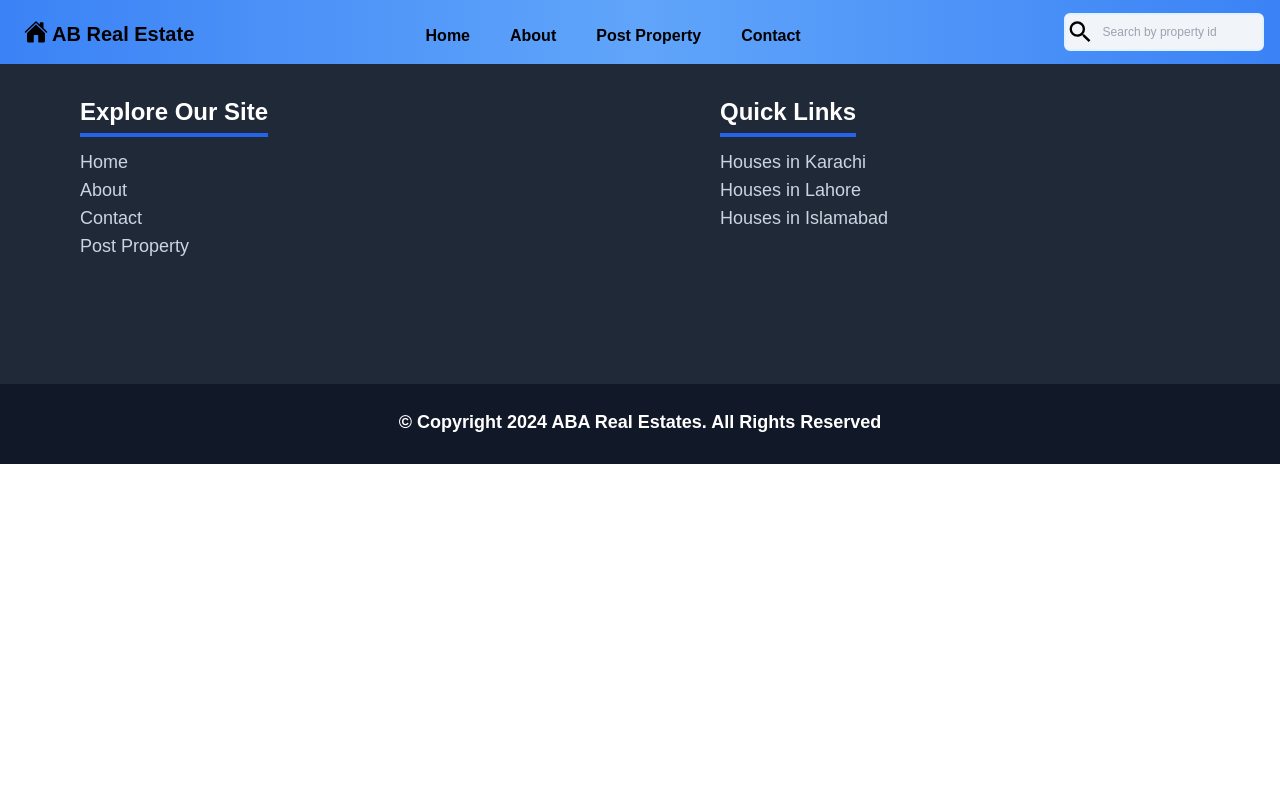
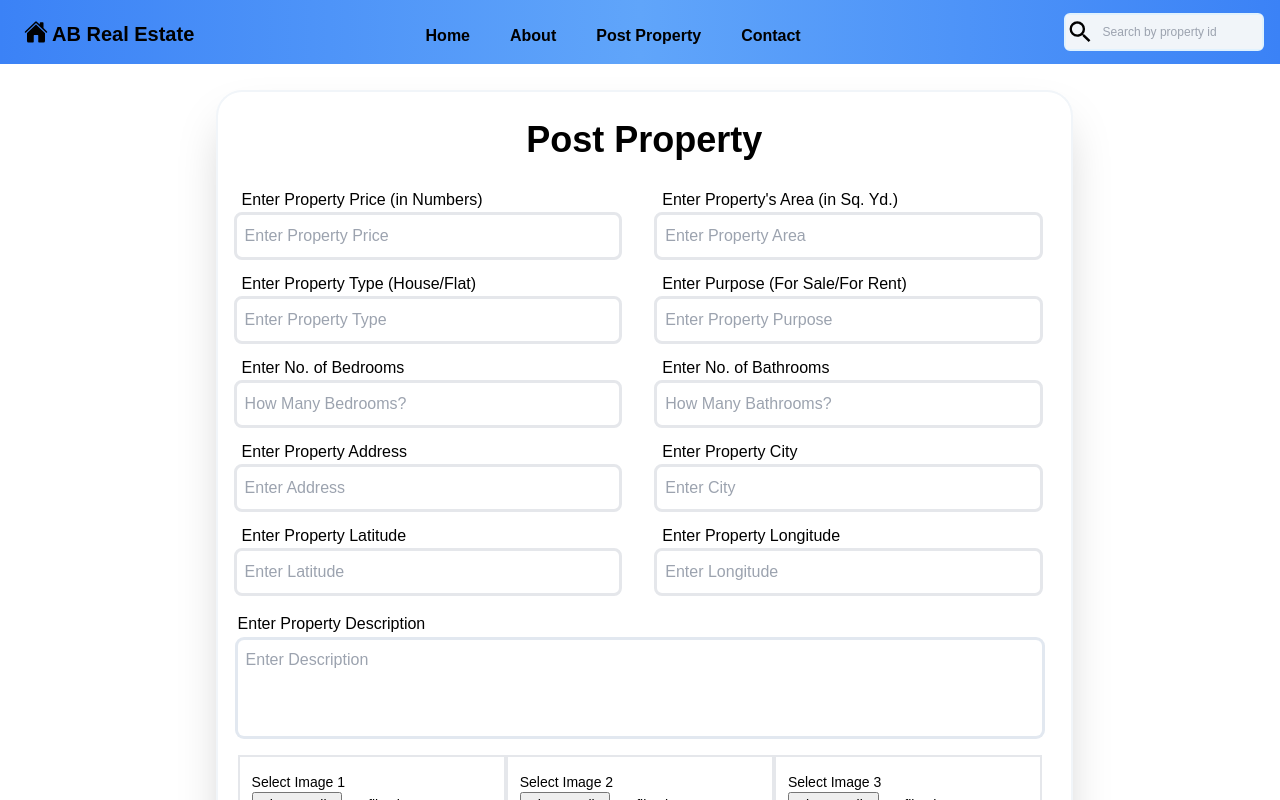
Before and after one commit to Arham097/AB-Real-Estate, a React (Vite) app in the folder client/: page /post-property in a window 1280 px wide. Shown: the top 800 px of the page. Built offline with nearby package versions, Linux system fonts and the light colour scheme.

Commit message:
post property completed

```diff
--- a/client/src/App.jsx
+++ b/client/src/App.jsx
@@ -2,6 +2,8 @@ import { BrowserRouter, Route, Routes } from "react-router-dom";
 import Home from "./Pages/Home";
 import Header from "./Components/Header";
 import Footer from "./Components/Footer";
+import SearchResult from "./Pages/SearchResult";
+import PostProeprty from "./Pages/PostProeprty";
 
 const App = () => {
   return (
@@ -9,6 +11,8 @@ const App = () => {
       <Header />
       <Routes>
         <Route path="/" element={<Home />}></Route>
+        <Route path="/search-result" element={<SearchResult />}></Route>
+        <Route path="/post-property" element={<PostProeprty />}></Route>
       </Routes>
       <Footer />
     </BrowserRouter>
--- a/client/src/Components/Hero.jsx
+++ b/client/src/Components/Hero.jsx
@@ -1,9 +1,30 @@
 import { useGSAP } from "@gsap/react";
 import gsap from "gsap";
 import React, { useEffect, useRef, useState } from "react";
+import { useNavigate } from "react-router-dom";
 
 const Hero = () => {
-  // const leftDiv = useRef();
+  const navigate = useNavigate();
+  const HomeCity = useRef();
+  const HomePropertyType = useRef();
+  const minPrice = useRef();
+  const maxPrice = useRef();
+  const minArea = useRef();
+  const maxArea = useRef();
+  const searchPlace = useRef();
+
+  const searchHomes = () => {
+    console.log(HomeCity.current.value);
+    console.log(HomePropertyType.current.value);
+    console.log(searchPlace.current.value);
+    console.log(minPrice.current.value);
+    console.log(maxPrice.current.value);
+    console.log(minArea.current.value);
+    console.log(maxArea.current.value);
+
+    navigate("/search-result");
+  };
+
   const images = [
     "/Home-Images/home-image-1.jpg",
     "/Home-Images/home-image-2.jpg",
@@ -45,6 +66,7 @@ const Hero = () => {
               <select
                 name=""
                 id=""
+                ref={HomeCity}
                 className="w-4/5 px-2 bg-slate-200 text-gray-700 rounded-md border border-gray-300 focus:outline-none focus:ring-2 focus:ring-blue-500 max-sm:h-6 "
               >
                 <option value="Karachi">Karachi</option>
@@ -54,10 +76,16 @@ const Hero = () => {
             </div>
             <input
               type="text"
+              ref={searchPlace}
               placeholder="Enter Place"
               className="w-3/5 h-2/3 px-5 focus:outline-none focus:ring-2 focus:ring-blue-300 rounded-md max-sm:w-full max-sm:h-1/4 max-[450px]:text-ms "
             />
-            <button className="px-6 py-4 font-bold bg-blue-500 text-white rounded-lg hover:bg-blue-600 focus:outline-none focus:ring-2 focus:ring-blue-300 max-sm:h-1/4">
+            <button
+              className="px-6 py-4 font-bold bg-blue-500 text-white rounded-lg hover:bg-blue-600 focus:outline-none focus:ring-2 focus:ring-blue-300 max-sm:h-1/4"
+              onClick={() => {
+                searchHomes();
+              }}
+            >
               Search
             </button>
           </div>
@@ -67,6 +95,7 @@ const Hero = () => {
               <select
                 name=""
                 id=""
+                ref={HomePropertyType}
                 className="w-4/5 px-2 bg-slate-200 text-gray-700 rounded-md border border-gray-300 focus:outline-none focus:ring-2 focus:ring-blue-500"
               >
                 <option value="House">House</option>
@@ -79,6 +108,7 @@ const Hero = () => {
                 <select
                   name=""
                   id=""
+                  ref={minPrice}
                   className="w-2/5 px-2 bg-slate-200 text-gray-700 rounded-md border border-gray-300 focus:outline-none focus:ring-2 focus:ring-blue-500"
                 >
                   <option value="1000000">1000000</option>
@@ -92,6 +122,7 @@ const Hero = () => {
                 <select
                   name=""
                   id=""
+                  ref={maxPrice}
                   className="w-2/5 px-2 bg-slate-200 text-gray-700 rounded-md border border-gray-300 focus:outline-none focus:ring-2 focus:ring-blue-500"
                 >
                   <option value="2000000">2000000</option>
@@ -109,6 +140,7 @@ const Hero = () => {
                 <select
                   name=""
                   id=""
+                  ref={minArea}
                   className="w-2/5  bg-slate-200 text-gray-700 rounded-md border border-gray-300 focus:outline-none focus:ring-2 focus:ring-blue-500"
                 >
                   <option value="1">1</option>
@@ -122,6 +154,7 @@ const Hero = () => {
                 <select
                   name=""
                   id=""
+                  ref={maxArea}
                   className="w-2/5 bg-slate-200 text-gray-700 rounded-md border border-gray-300 focus:outline-none focus:ring-2 focus:ring-blue-500"
                 >
                   <option value="2">2</option>
--- /dev/null
+++ b/client/src/Pages/PostProeprty.jsx
@@ -0,0 +1,174 @@
+import React from "react";
+
+const PostProeprty = () => {
+  return (
+    <div className="w-4/6 min-h-scree mx-[17%] mt-7 rounded-3xl mb-8 pb-6 shadow-2xl ring-2 ring-slate-100">
+      <h1 className="text-center text-4xl font-bold pt-7 max-md:text-2xl">
+        Post Property
+      </h1>
+      <form action="/post-property" className="w-full h-full px-3" method="GET">
+        <div className="grid grid-cols-2 mt-7 pr-3 gap-x-6 gap-y-3 max-md:grid-cols-1">
+          <div className="entry px-1">
+            <p className="px-2 font-medium max-lg:text-sm">
+              Enter Property Price (in Numbers)
+            </p>
+            <input
+              type="text"
+              name="price"
+              required
+              placeholder="Enter Property Price"
+              className=" w-full h-12 rounded-lg outline-none transition-all ease-in focus:border-blue-400 border-[3px] px-2  max-lg:text-sm"
+            />
+          </div>
+          <div className="entry px-1 ">
+            <p className="px-2 font-medium max-lg:text-sm">
+              Enter Property's Area (in Sq. Yd.)
+            </p>
+            <input
+              type="text"
+              name="area"
+              required
+              placeholder="Enter Property Area"
+              className=" w-full h-12 rounded-lg outline-none transition-all ease-in focus:border-blue-400 border-[3px] px-2 max-lg:text-sm"
+            />
+          </div>
+          <div className="entry px-1">
+            <p className="px-2 font-medium max-lg:text-sm">
+              Enter Property Type (House/Flat)
+            </p>
+            <input
+              type="text"
+              name="property-type"
+              required
+              placeholder="Enter Property Type"
+              className="w-full h-12 rounded-lg outline-none transition-all ease-in focus:border-blue-400 border-[3px] px-2 max-lg:text-sm"
+            />
+          </div>
+          <div className="entry px-1">
+            <p className="px-2 font-medium max-lg:text-sm">
+              Enter Purpose (For Sale/For Rent)
+            </p>
+            <input
+              type="text"
+              name="purpose"
+              required
+              placeholder="Enter Property Purpose"
+              className="w-full h-12 rounded-lg outline-none transition-all ease-in focus:border-blue-400 border-[3px] px-2 max-lg:text-sm"
+            />
+          </div>
+          <div className="entry px-1">
+            <p className="px-2 font-medium max-lg:text-sm">
+              Enter No. of Bedrooms
+            </p>
+            <input
+              type="text"
+              name="bedrooms"
+              required
+              placeholder="How Many Bedrooms?"
+              className="w-full h-12 rounded-lg outline-none transition-all ease-in focus:border-blue-400 border-[3px] px-2 max-lg:text-sm"
+            />
+          </div>
+          <div className="entry px-1">
+            <p className="px-2 font-medium max-lg:text-sm">
+              Enter No. of Bathrooms
+            </p>
+            <input
+              type="text"
+              name="baths"
+              required
+              placeholder="How Many Bathrooms?"
+              className="w-full h-12 rounded-lg outline-none transition-all ease-in focus:border-blue-400 border-[3px] px-2 max-lg:text-sm"
+            />
+          </div>
+          <div className="entry px-1">
+            <p className="px-2 font-medium max-lg:text-sm">
+              Enter Property Address
+            </p>
+            <input
+              type="text"
+              name="location"
+              required
+              placeholder="Enter Address"
+              className="w-full h-12 rounded-lg outline-none transition-all ease-in focus:border-blue-400 border-[3px] px-2 max-lg:text-sm"
+            />
+          </div>
+          <div className="entry px-1">
+            <p className="px-2 font-medium max-lg:text-sm">
+              Enter Property City
+            </p>
+            <input
+              type="text"
+              name="city"
+              required
+              placeholder="Enter City"
+              className="w-full h-12 rounded-lg outline-none transition-all ease-in focus:border-blue-400 border-[3px] px-2 max-lg:text-sm"
+            />
+          </div>
+          <div className="entry px-1">
+            <p className="px-2 font-medium max-lg:text-sm">
+              Enter Property Latitude
+            </p>
+            <input
+              type="text"
+              name="latitude"
+              required
+              placeholder="Enter Latitude"
+              className="w-full h-12 rounded-lg outline-none transition-all ease-in focus:border-blue-400 border-[3px] px-2 max-lg:text-sm"
+            />
+          </div>
+          <div className="entry px-1">
+            <p className="px-2 font-medium max-lg:text-sm">
+              Enter Property Longitude
+            </p>
+            <input
+              type="text"
+              name="longitude"
+              required
+              placeholder="Enter Longitude"
+              className="w-full h-12 rounded-lg outline-none transition-all ease-in focus:border-blue-400 border-[3px] px-2 max-lg:text-sm"
+            />
+          </div>
+        </div>
+        <div className="textarea  mt-4 w-[97%]">
+          <p className="px-2 font-medium max-lg:text-sm ">
+            {" "}
+            Enter Property Description
+          </p>
+          <textarea
+            name="description"
+            id=""
+            placeholder="Enter Description"
+            className="w-full mx-2 outline-none resize-none ring-[3px] p-2 rounded-md ring-slate-200 mt-1 h-24 max-lg:text-sm max-md:w-[97%]"
+          ></textarea>
+        </div>
+        <div className="images w-[97%] h-20 ml-2 mt-3 grid grid-cols-3 max-lg:grid-cols-2 max-lg:h-32 max-md:grid-cols-1 max-md:h-48 ">
+          <div className="image1 flex flex-col justify-center px-3 border-2 text-sm">
+            <label htmlFor="img1">Select Image 1</label>
+            <input type="file" name="img1" />
+          </div>
+          <div className="image2 flex flex-col justify-center px-3 border-2 text-sm">
+            <label htmlFor="img2">Select Image 2</label>
+            <input type="file" name="img2" />
+          </div>
+          <div className="image3 flex flex-col justify-center px-3 border-2 text-sm">
+            <label htmlFor="img3">Select Image 3</label>
+            <input type="file" name="img3" />
+          </div>
+        </div>
+        <div>
+          <button
+            type="submit"
+            className="w-44 h-12 font-bold bg-blue-500 text-white rounded-lg hover:bg-blue-600 focus:outline-none focus:ring-2 focus:ring-blue-300 mx-[40%] mt-5 max-lg:mx-[35%] max-md:mx-[30%] max-sm:mx-[22%] "
+            onClick={() => {
+              console.log("Hello");
+            }}
+          >
+            Post Property
+          </button>
+        </div>
+      </form>
+    </div>
+  );
+};
+
+export default PostProeprty;
--- /dev/null
+++ b/client/src/Pages/SearchResult.jsx
@@ -0,0 +1,13 @@
+import React from "react";
+
+const SearchResult = () => {
+  return (
+    <div className="w-2/3 max-h-1/3 bg-slate-300 mx-[17%]">
+      <h1>Hello</h1>
+      <h1>Hello</h1>
+      <h1>Hello</h1>
+    </div>
+  );
+};
+
+export default SearchResult;
```
